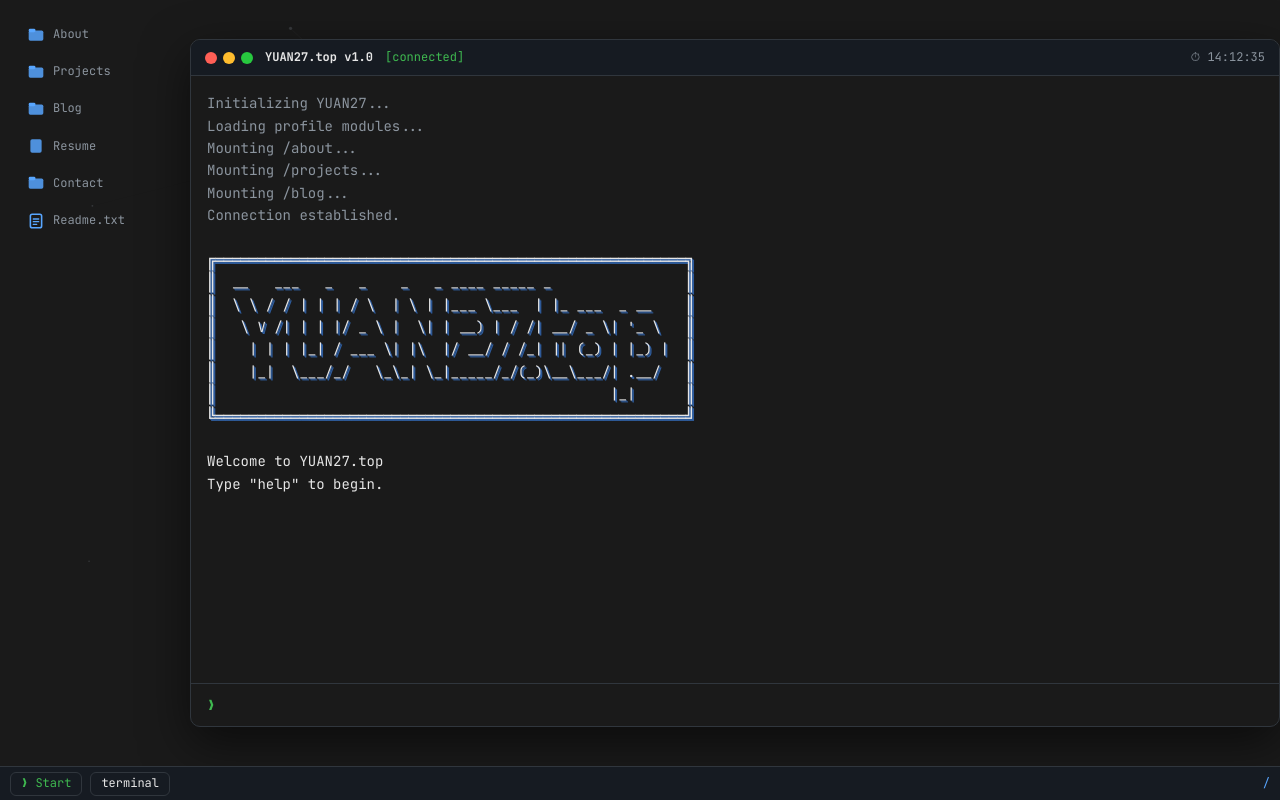
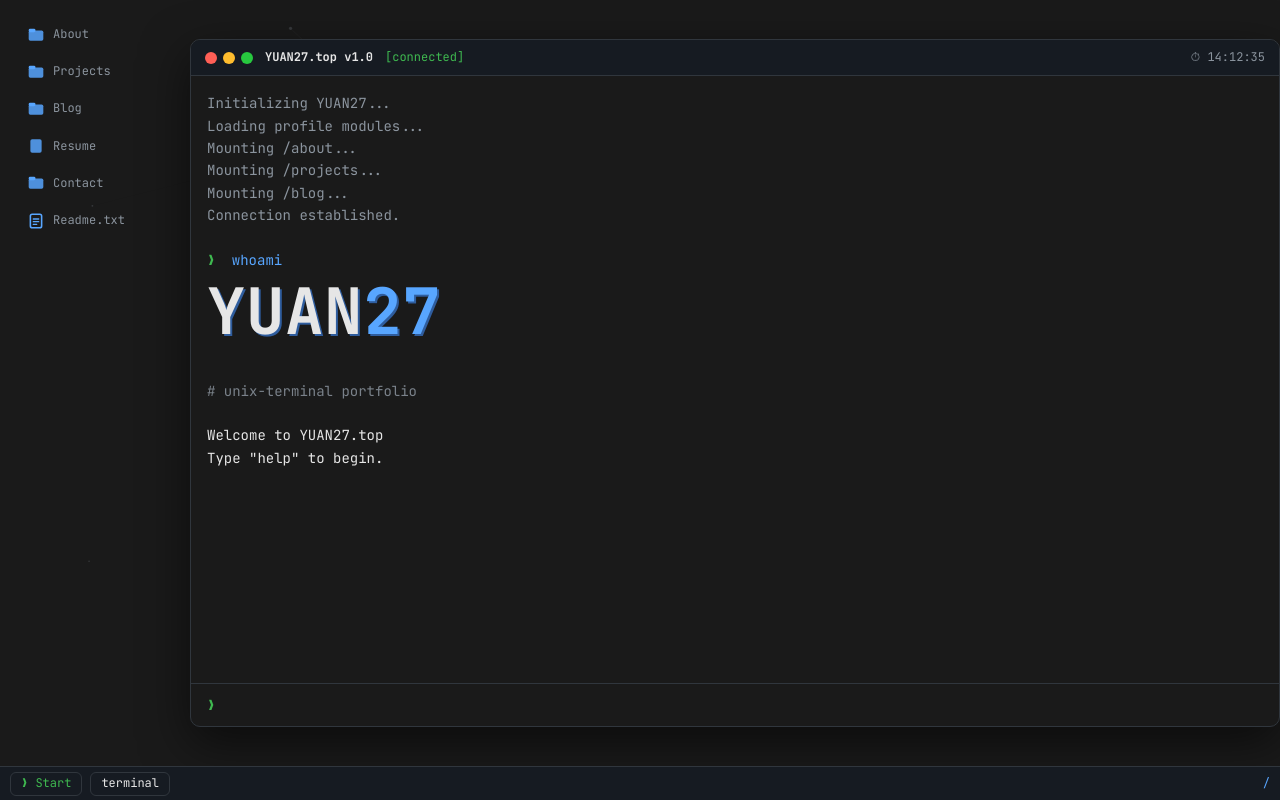
Before and after one commit to YUAN-27/yuan27.top, a website with bundled scripts: page index.html in a window 1280 px wide. Built offline with nearby package versions, Linux system fonts and the light colour scheme.

Commit message:
feat: site wordmark (YUAN27 two-tone) replacing ASCII boot logo + og:image:type/twitter:image

```diff
--- a/css/style.css
+++ b/css/style.css
@@ -141,6 +141,21 @@ body[data-bg="gradient"] {
   /* 立体感：向右下两层挤出投影 */
   text-shadow: 1px 1px 0 var(--logo-depth), 2px 2px 0 var(--logo-depth);
 }
+
+/* ---- 站点字标（与 og 分享图一致：粗体大字，27 用强调蓝）---- */
+.line-wordmark {
+  white-space: nowrap;
+  font-size: clamp(34px, 7.5vw, 64px);
+  font-weight: 700;
+  line-height: 1.15;
+  letter-spacing: 0.01em;
+  margin: 4px 0 2px;
+  /* 立体感与旧 ASCII logo 保持一致 */
+  text-shadow: 2px 2px 0 var(--logo-depth);
+}
+.wm-name { color: var(--text); }
+.wm-num { color: var(--dir); }
+.line-wordmark-note { opacity: 0.85; }
 
 .output pre {
   font-family: inherit;
@@ -384,6 +399,7 @@ body.no-select { user-select: none; }
   }
   .output { padding: 12px; }
   .logo { font-size: min(10px, calc((100vw - 24px) / 36)); }
+  .line-wordmark { font-size: clamp(30px, 12vw, 46px); margin: 6px 0 2px; }
   .input-line {
     padding: 8px 12px;
     padding-bottom: calc(8px + env(safe-area-inset-bottom, 0px));
--- a/index.html
+++ b/index.html
@@ -13,6 +13,8 @@
   <meta property="og:image" content="https://yuan27.top/assets/og.png" />
   <meta property="og:image:width" content="1200" />
   <meta property="og:image:height" content="630" />
+  <meta property="og:image:type" content="image/png" />
+  <meta name="twitter:image" content="https://yuan27.top/assets/og.png" />
   <meta name="twitter:card" content="summary_large_image" />
   <meta name="theme-color" content="#1a1a1a" />
   <link rel="icon" href="favicon.svg" type="image/svg+xml" />
--- a/js/content.js
+++ b/js/content.js
@@ -4,6 +4,20 @@
 //  替换真实内容时，只需改这里的字符串（搜「← 替换此处」）。
 //  待补充清单见 docs/2026-09-19-content-tofill.md
 // ============================================================
+
+// ============================================================
+//  站点字标（与 og 分享图 og.png 完全一致的表现形式）
+//  YUAN = --text 前景色，27 = --dir 强调蓝，粗体大字号。
+//  ← 替换此处：改 BRAND_NAME / BRAND_ACCENT / BRAND_NOTE 即可
+// ============================================================
+export const BRAND_NAME = 'YUAN';
+export const BRAND_ACCENT = '27';
+export const BRAND_NOTE = '# unix-terminal portfolio';
+
+// 供 main.js 用 printLines（HTML 行）渲染，实现双色分段
+export const WORDMARK_HTML =
+  `<span class="wm-name">${BRAND_NAME}</span>` +
+  `<span class="wm-num">${BRAND_ACCENT}</span>`;
 
 export const LOGO = String.raw`
 __   ___   _   _    _   _ ____ _____ _
--- a/js/main.js
+++ b/js/main.js
@@ -4,7 +4,7 @@ import { History } from './history.js';
 import { complete } from './completion.js';
 import { initTheme, getThemes, currentTheme } from './themes.js';
 import { resolve as resolvePath } from './fs.js';
-import { LOGO, WELCOME, BOOT_LINES, ENTRIES, frameLogo } from './content.js';
+import { WELCOME, BOOT_LINES, ENTRIES, WORDMARK_HTML, BRAND_NOTE } from './content.js';
 import { initDesktop, makeOpener, DESKTOP_RAIL_WIDTH } from './desktop.js';
 import { initTaskbar, buildMenu, itemCommands } from './taskbar.js';
 import { makeKeyHandler } from './keys.js';
@@ -199,13 +199,15 @@ function startClock() {
 
 // ---- boot screen（可重复播放：重新打开终端时也会走这里）----
 async function printBootScreen() {
-  const logoLines = frameLogo(LOGO);
   // 每次进入（含刷新/重开）都逐行打印；点击/按键可跳过
   const d = (ms) => (skipBoot ? 0 : ms);
 
   await term.printText(BOOT_LINES, { className: 'line-muted', lineDelay: d(150) });
   await term.printText([''], { lineDelay: 0 });
-  await term.printText(logoLines, { className: 'logo', lineDelay: d(70) });
+  // 站点字标：❯ whoami → YUAN27（与 og.png 同款表现）
+  term.echo('whoami');
+  await term.printLines([WORDMARK_HTML], { className: 'line line-wordmark', lineDelay: 0 });
+  await term.printText([BRAND_NOTE], { className: 'line-muted line-wordmark-note', lineDelay: d(60) });
   await term.printText([''], { lineDelay: 0 });
   await term.printText(WELCOME, { lineDelay: d(120) });
   await term.printText([''], { lineDelay: 0 });
```
